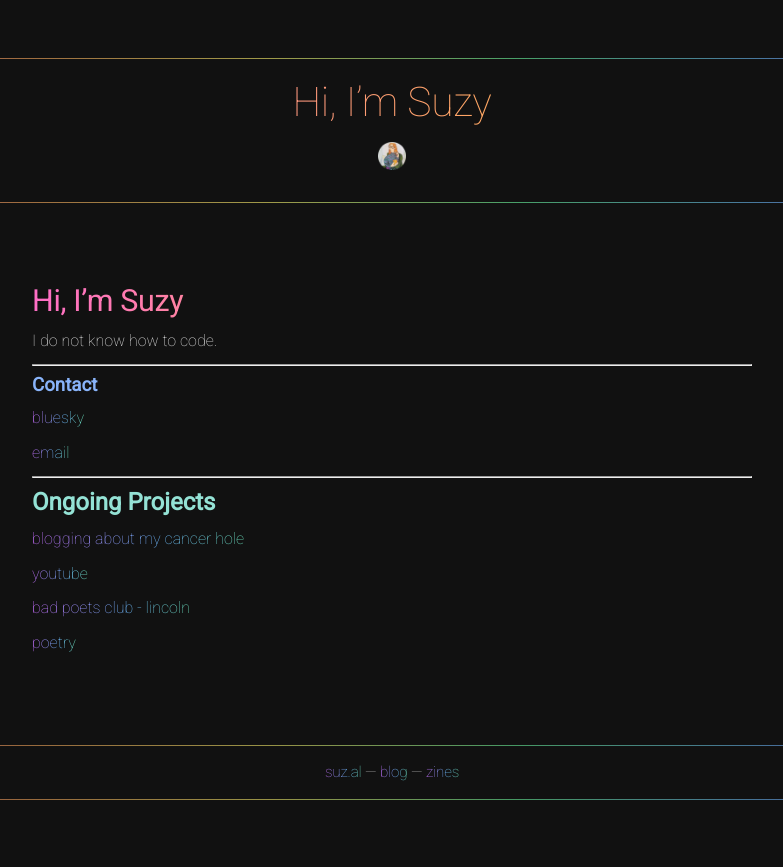
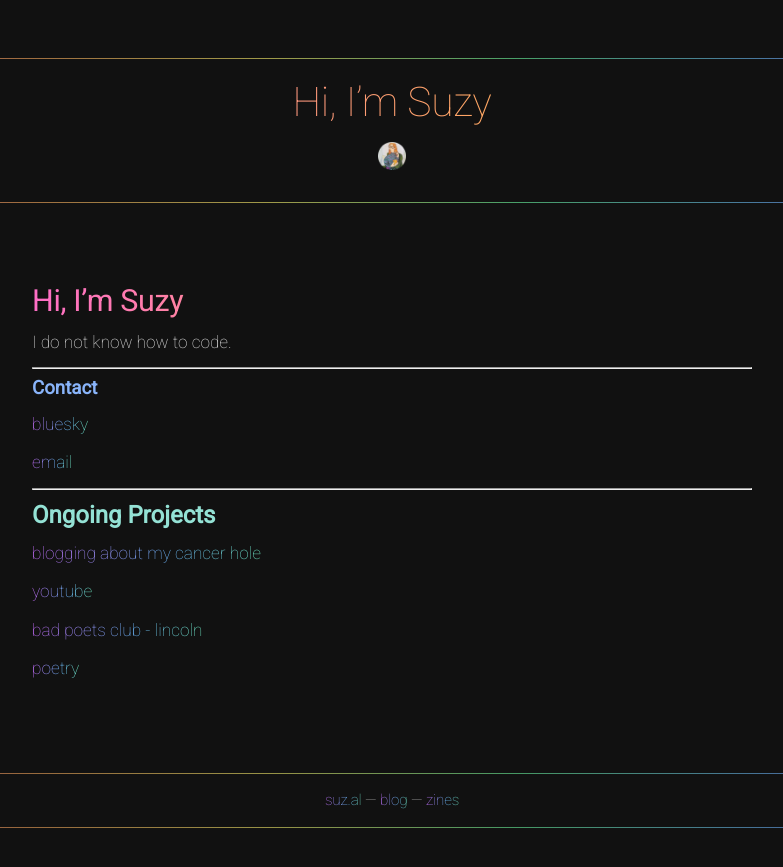
Before and after one commit to Marmitewarlock/suzal, a Jekyll site: the page built from index.md, in a window 1280 px wide. Shown: the top 867 px of the page, without its empty margins (248-1031 px from the left). Built offline with Jekyll 4.4.1, drawn with Linux system fonts in a browser that asks for light colours; our own code applies the rules of GitHub Pages for plain Markdown files.

Commit message:
Update royal-velvet.css

```diff
--- a/assets/css/royal-velvet.css
+++ b/assets/css/royal-velvet.css
@@ -432,3 +432,9 @@ footer.rv-blog-footer .rv-crest-line {
   opacity: 0.6;
   margin: 0.9rem 0;
 }
+
+/* Larger, more readable body text */
+.markdown-preview-view p {
+  font-size: 1.08rem;
+  line-height: 1.62;
+}
```
